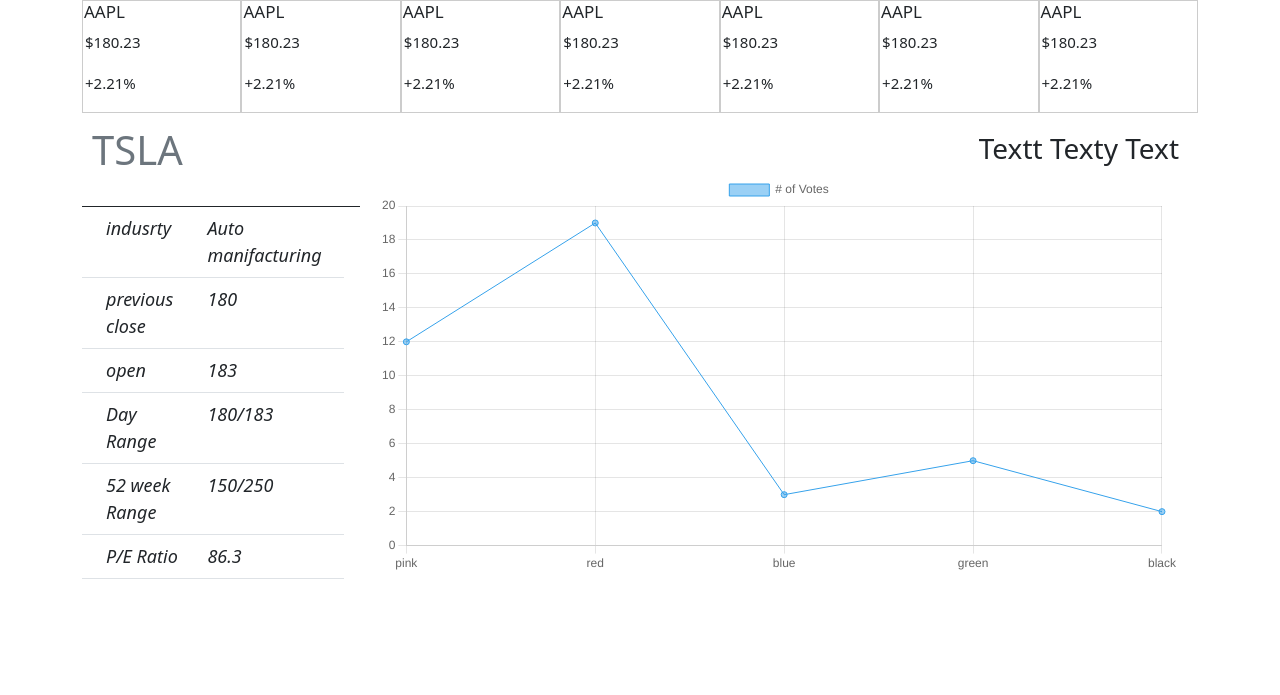
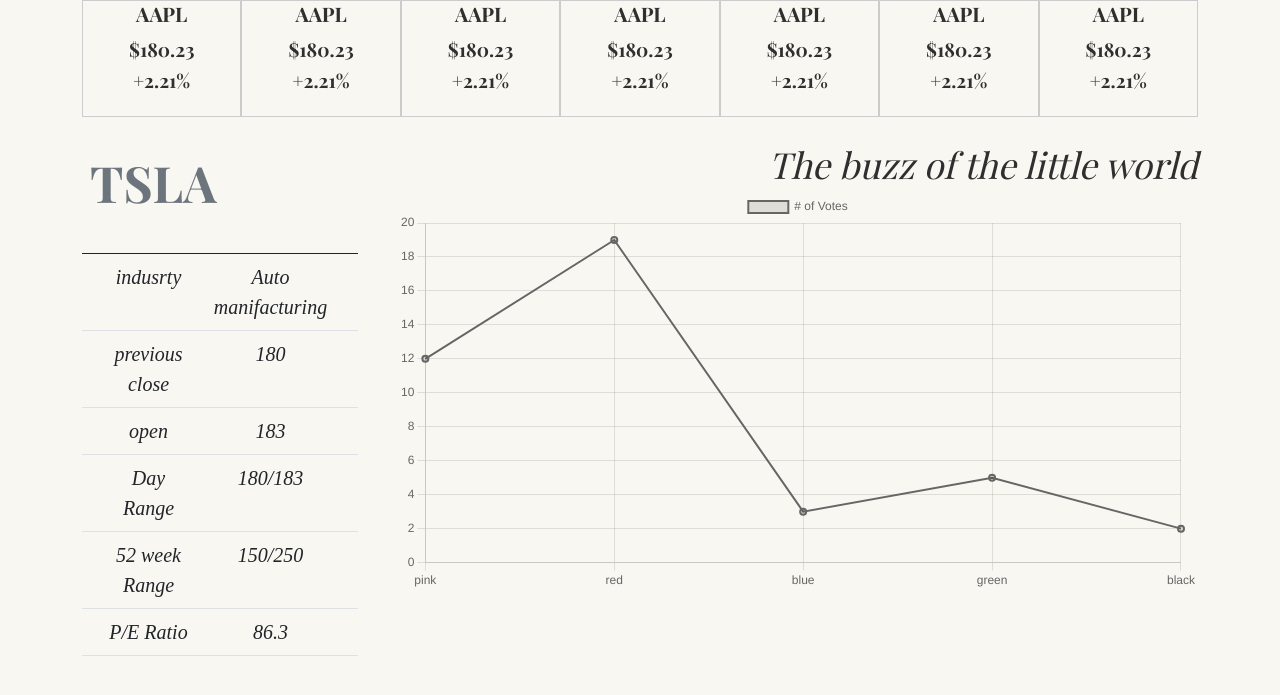
Before and after one commit to SabaGuledani/stocks_website, a Flask app: template templates/stockinfo.html in a window 1280 px wide. Shown: the top 695 px of the page. Run offline with Flask 3, Linux system fonts and the light colour scheme; the template is opened without the code that fills it, so the values that code supplies are empty; some web fonts are replaced.

Commit message:
html commit2

```diff
--- a/templates/stockinfo.html
+++ b/templates/stockinfo.html
@@ -2,7 +2,7 @@
 <html>
 <head>
   <link href="https://cdn.jsdelivr.net/npm/bootstrap@5.0.2/dist/css/bootstrap.min.css" rel="stylesheet" integrity="sha384-EVSTQN3/azprG1Anm3QDgpJLIm9Nao0Yz1ztcQTwFspd3yD65VohhpuuCOmLASjC" crossorigin="anonymous">
-   <link rel="stylesheet" href="../mystyle.css">
+    <link rel="stylesheet" href="../static/newspaper.css">
   <link href='https://fonts.googleapis.com/css?family=Playfair+Display:400,700,900,400italic,700italic,900italic|Droid+Serif:400,700,400italic,700italic' rel='stylesheet' type='text/css'>
   <style>
     .container {
@@ -38,49 +38,56 @@
 <body>
 <!--APPL LIST-->
   <div class="container">
-    <div class="box" >
-        <h2>AAPL</h2>
-        <p>$180.23</p>
-        <p>+2.21%</p>
+    <div class="box" style="text-align: center;">
+        <h2 class="headline hl1">AAPL</h2>
+        <p class="headline hl4">$180.23</p>
+        <p class="headline hl4" style="margin-top: -20px;">+2.21%</p>
     </div>
-    <div class="box">
-      <h2>AAPL</h2>
-      <p>$180.23</p>
-      <p>+2.21%</p>
+     <div class="box" style="text-align: center;">
+        <h2 class="headline hl1">AAPL</h2>
+        <p class="headline hl4">$180.23</p>
+        <p class="headline hl4" style="margin-top: -20px;">+2.21%</p>
     </div>
-    <div class="box">
-      <h2>AAPL</h2>
-      <p>$180.23</p>
-      <p>+2.21%</p>
-    </div><div class="box">
-      <h2>AAPL</h2>
-      <p>$180.23</p>
-      <p>+2.21%</p>
-    </div><div class="box">
-      <h2>AAPL</h2>
-      <p>$180.23</p>
-      <p>+2.21%</p>
+    <div class="box" style="text-align: center;">
+        <h2 class="headline hl1">AAPL</h2>
+        <p class="headline hl4">$180.23</p>
+        <p class="headline hl4" style="margin-top: -20px;">+2.21%</p>
     </div>
-    <div class="box">
-      <h2>AAPL</h2>
-      <p>$180.23</p>
-      <p>+2.21%</p>
+     <div class="box" style="text-align: center;">
+        <h2 class="headline hl1">AAPL</h2>
+        <p class="headline hl4">$180.23</p>
+        <p class="headline hl4" style="margin-top: -20px;">+2.21%</p>
     </div>
-    <div class="box"><h2>AAPL</h2>
-      <p>$180.23</p>
-      <p>+2.21%</p>
+
+     <div class="box" style="text-align: center;">
+        <h2 class="headline hl1">AAPL</h2>
+        <p class="headline hl4">$180.23</p>
+        <p class="headline hl4" style="margin-top: -20px;">+2.21%</p>
     </div>
+
+     <div class="box" style="text-align: center;">
+        <h2 class="headline hl1">AAPL</h2>
+        <p class="headline hl4">$180.23</p>
+        <p class="headline hl4" style="margin-top: -20px;">+2.21%</p>
+    </div>
+
+     <div class="box" style="text-align: center;">
+        <h2 class="headline hl1">AAPL</h2>
+        <p class="headline hl4">$180.23</p>
+        <p class="headline hl4" style="margin-top: -20px;">+2.21%</p>
+    </div>
+
   </div>
 
-
+<div style="margin-top: 20px; text-align: center;">
 
 <div class="container">
   <!--TSLA TABLE-->
 
-  <div>
+  <div class="table">
     <table class="table caption-top">
   <caption>
-    <h1 class="headline hl1" style="font-size: 40px; padding-left: 10px; padding-top: 5px;">TSLA </h1>
+    <h1 class="headline hl1" >TSLA </h1>
   </caption>
   <thead>
     <tr>
@@ -93,33 +100,33 @@
   <tbody>
     <tr>
       <th scope="row"></th>
-      <td>indusrty</td>
-      <td>Auto manifacturing</td>
+      <td class="hl5">indusrty</td>
+      <td class="hl5">Auto manifacturing</td>
     </tr>
     <tr>
       <th scope="row"></th>
-      <td>previous close</td>
-      <td>180</td>
+      <td class="hl5">previous close</td>
+      <td class="hl5">180</td>
     </tr>
     <tr>
       <th scope="row"></th>
-      <td>open</td>
-      <td>183</td>
+      <td class="hl5">open</td>
+      <td class="hl5">183</td>
     </tr>
   <tr>
       <th scope="row"></th>
-      <td>Day Range</td>
-      <td>180/183</td>
+      <td class="hl5">Day Range</td>
+      <td class="hl5">180/183</td>
     </tr>
   <tr>
       <th scope="row"></th>
-      <td>52 week Range</td>
-      <td>150/250</td>
+      <td class="hl5">52 week Range</td>
+      <td class="hl5">150/250</td>
     </tr>
   <tr>
       <th scope="row"></th>
-      <td>P/E Ratio</td>
-      <td>86.3</td>
+      <td class="hl5">P/E Ratio</td>
+      <td class="hl5">86.3</td>
     </tr>
   </tbody>
 </table>
@@ -127,9 +134,9 @@
 
 <!--  Graph-->
 
-  <div style="padding:19px">
-    <div>
-      <h3 style="text-align:right;">Textt Texty Text</h3>
+  <div class = "graph" style="margin-left:40px;">
+    <div style="text-align: right;">
+      <span class="headline hl3" >The buzz of the little world </span>
     </div>
     <div style="width: 800px; height: 500px;">
         <canvas id="StockChart"></canvas>
@@ -137,7 +144,7 @@
   </div>
 
 </div>
-
+</div>
 </body>
 
 <!--Graph script-->
@@ -153,7 +160,11 @@
       datasets: [{
         label: '# of Votes',
         data: [12, 19, 3, 5, 2, 3],
-        borderWidth: 1
+        borderWidth: 2,
+        borderColor: "#666666",
+
+
+
       }]
     },
     options: {
```
